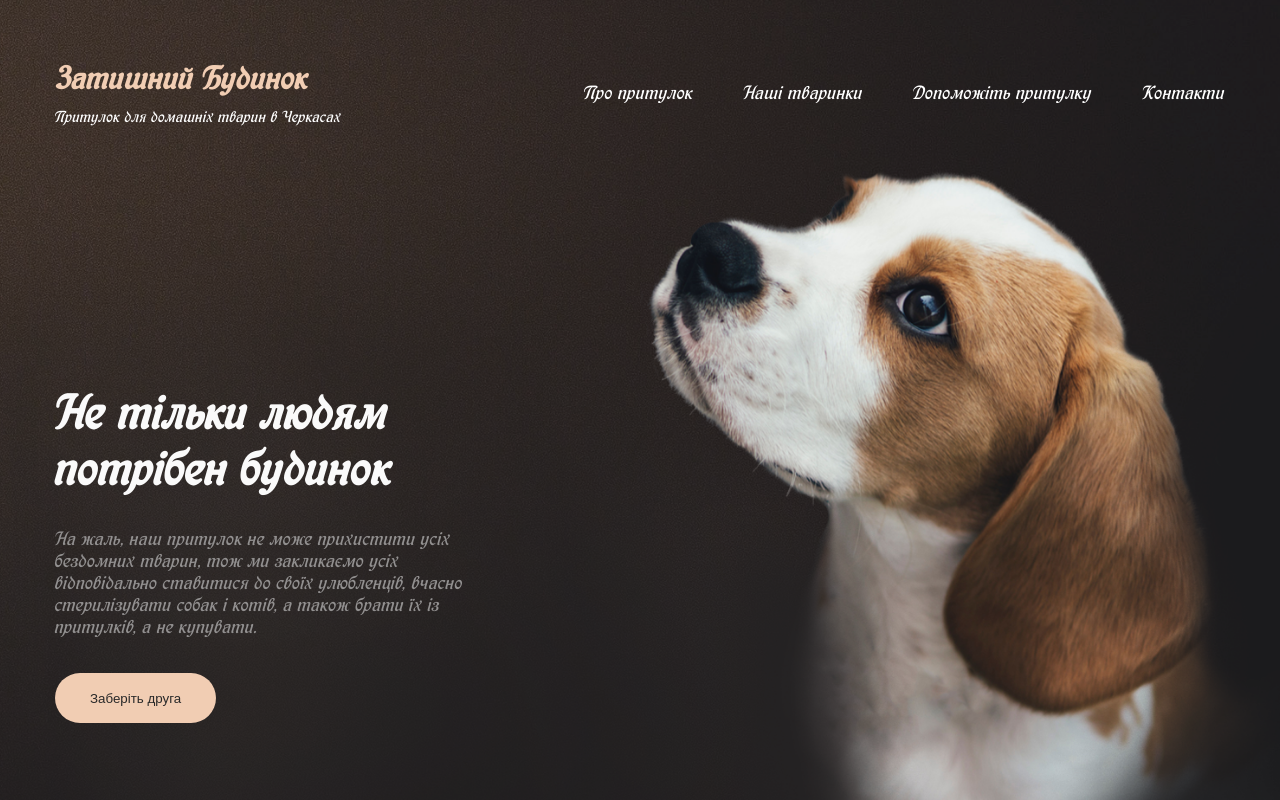
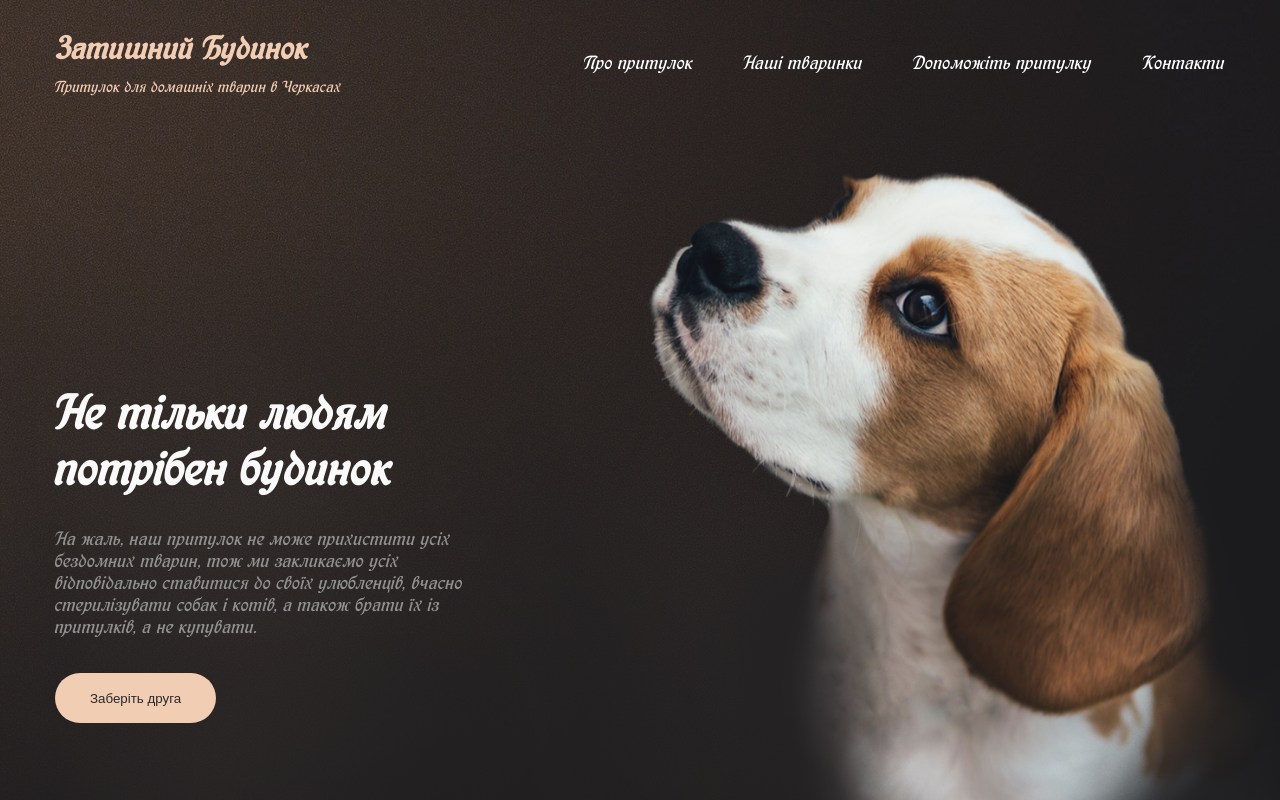
Before and after one commit to Robertpath29/Cozy-House, a React (Create React App) app: page / in a window 1280 px wide. Shown: the top 800 px of the page. Built offline with nearby package versions, Linux system fonts and the light colour scheme.

Commit message:
add header style from OurPets pages

```diff
--- a/src/components/hero/Hero.tsx
+++ b/src/components/hero/Hero.tsx
@@ -12,8 +12,8 @@ import Banner from './banner/Banner';
 const Hero = () => {
     return (
         <SectionHero>
+            <Header/>
             <Container direction='column'>
-                <Header />
                 <Banner />
             </Container>
         </SectionHero>
--- a/src/components/hero/header/Header.tsx
+++ b/src/components/hero/header/Header.tsx
@@ -3,13 +3,14 @@ import Logo from './logo/Logo';
 import Nav from './nav/Nav';
 import HeaderStyle from '../../../styles/hero/header/Header.style';
 import Container from '../../../styles/container/container.style';
+import { headerStyleTypeProps } from '../../../types/headerType/headerStyleTypeProps';
 
-const Header = () => {
+const Header: React.FC<headerStyleTypeProps> = ({ pets }) => {
     return (
-        <HeaderStyle>
+        <HeaderStyle pets={pets}>
             <Container justify='space-between' align='center'>
-                <Logo />
-                <Nav />
+                <Logo pets={pets} />
+                <Nav pets={pets} />
             </Container>
         </HeaderStyle>
     );
--- a/src/components/hero/header/logo/Logo.tsx
+++ b/src/components/hero/header/logo/Logo.tsx
@@ -1,9 +1,10 @@
 import React from 'react';
 import LogoStyle from '../../../../styles/hero/header/logo/Logo.style';
+import { headerStyleTypeProps } from '../../../../types/headerType/headerStyleTypeProps';
 
-const Logo = () => {
+const Logo:React.FC<headerStyleTypeProps> = ({pets}) => {
     return (
-        <LogoStyle>
+        <LogoStyle pets={pets}>
             <h1>Затишний Будинок</h1>
             <p>Притулок для домашніх тварин в Черкасах</p>
         </LogoStyle>
--- a/src/components/hero/header/nav/Nav.tsx
+++ b/src/components/hero/header/nav/Nav.tsx
@@ -1,9 +1,10 @@
 import React from 'react';
 import NavStyle from '../../../../styles/hero/header/nav/Nav.style';
+import { headerStyleTypeProps } from '../../../../types/headerType/headerStyleTypeProps';
 
-const Nav = () => {
+const Nav:React.FC<headerStyleTypeProps> = ({pets}) => {
     return (
-        <NavStyle>
+        <NavStyle pets={pets}>
             <a href="#">Про притулок</a>
             <a href="#">Наші тваринки</a>
             <a href="#">Допоможіть притулку</a>
--- a/src/styles/hero/header/Header.style.ts
+++ b/src/styles/hero/header/Header.style.ts
@@ -1,10 +1,13 @@
 import styled from "styled-components";
+import { headerStyleTypeProps } from "../../../types/headerType/headerStyleTypeProps";
 
 
 
-const HeaderStyle = styled.header`
-width: ${({theme})=>theme.sizes.container.maxWidthContent};
-margin-top: 60px;
+const HeaderStyle = styled.header<headerStyleTypeProps>`
+width: 100%;
+padding-top: 30px;
+padding-bottom: 30px;
+background-color: ${({ pets }) => (pets ? "white" : "transparent")};
 
 `
 
--- a/src/styles/hero/header/logo/Logo.style.ts
+++ b/src/styles/hero/header/logo/Logo.style.ts
@@ -1,17 +1,20 @@
 import styled from "styled-components";
+import { headerStyleTypeProps } from "../../../../types/headerType/headerStyleTypeProps";
 
 
 
-const LogoStyle = styled.div`
+const LogoStyle = styled.div<headerStyleTypeProps>`
+
+
 &>h1{
 margin: 0;
 font-size: 2rem;
-color: ${({theme})=> theme.color.btn};
+color: ${({ theme, pets }) => (pets ? theme.color.font : theme.color.btn)};
 }
 
 &>p{
     margin: 10px 0 0 0;
-    color: ${({theme})=> theme.color.fontNav};
+    color: ${({ theme, pets }) => (pets ? theme.color.font : theme.color.btn)};
     font-size: 1rem;
 }
 
--- a/src/styles/hero/header/nav/Nav.style.ts
+++ b/src/styles/hero/header/nav/Nav.style.ts
@@ -1,7 +1,8 @@
 import styled from "styled-components";
+import { headerStyleTypeProps } from "../../../../types/headerType/headerStyleTypeProps";
 
 
-const NavStyle = styled.nav`
+const NavStyle = styled.nav<headerStyleTypeProps>`
 
 &>:not(:last-child){
 margin-right: 50px;
@@ -10,7 +11,7 @@ margin-right: 50px;
 
 &>a{
 font-size: 1.2rem;
-color: ${({ theme }) => theme.color.fontNav};
+color: ${({ theme, pets }) => (pets ? theme.color.font : theme.color.fontNav)};
 text-decoration: none;
 position: relative;
 };
--- /dev/null
+++ b/src/types/headerType/headerStyleTypeProps.ts
@@ -0,0 +1,3 @@
+export type headerStyleTypeProps = {
+    pets?: boolean;
+}
```
